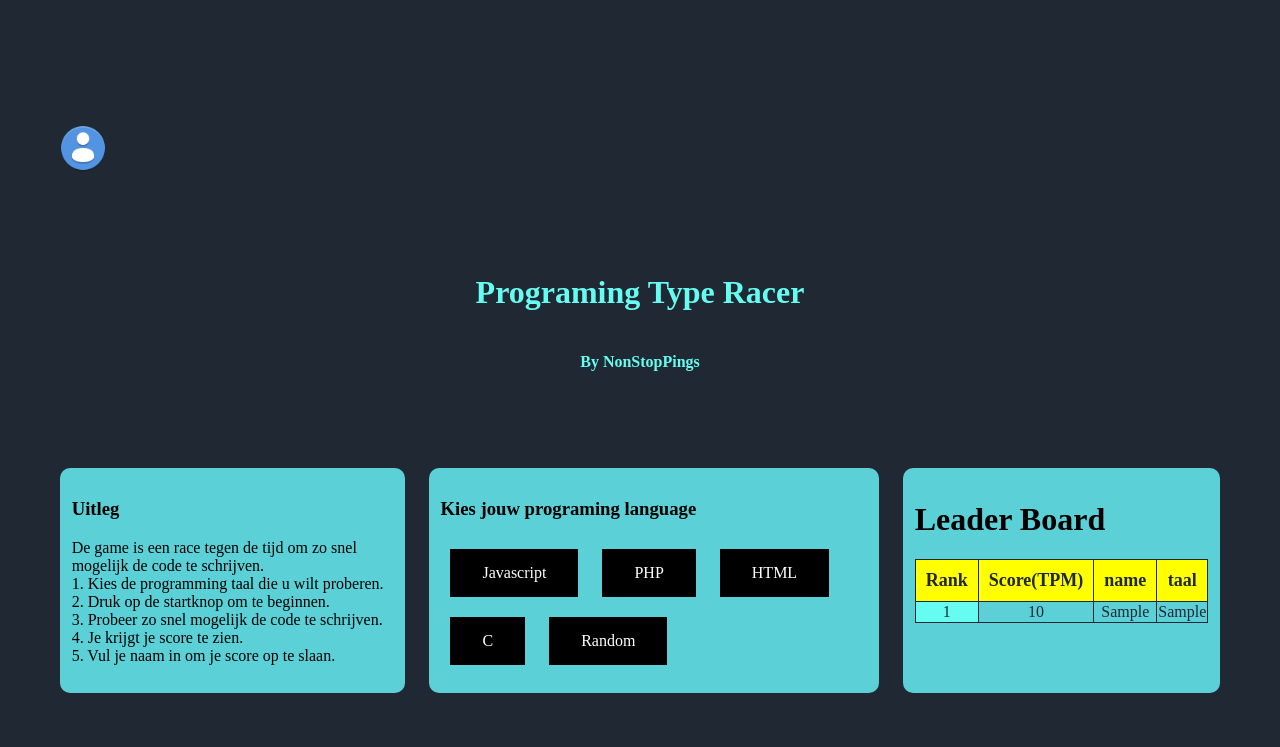
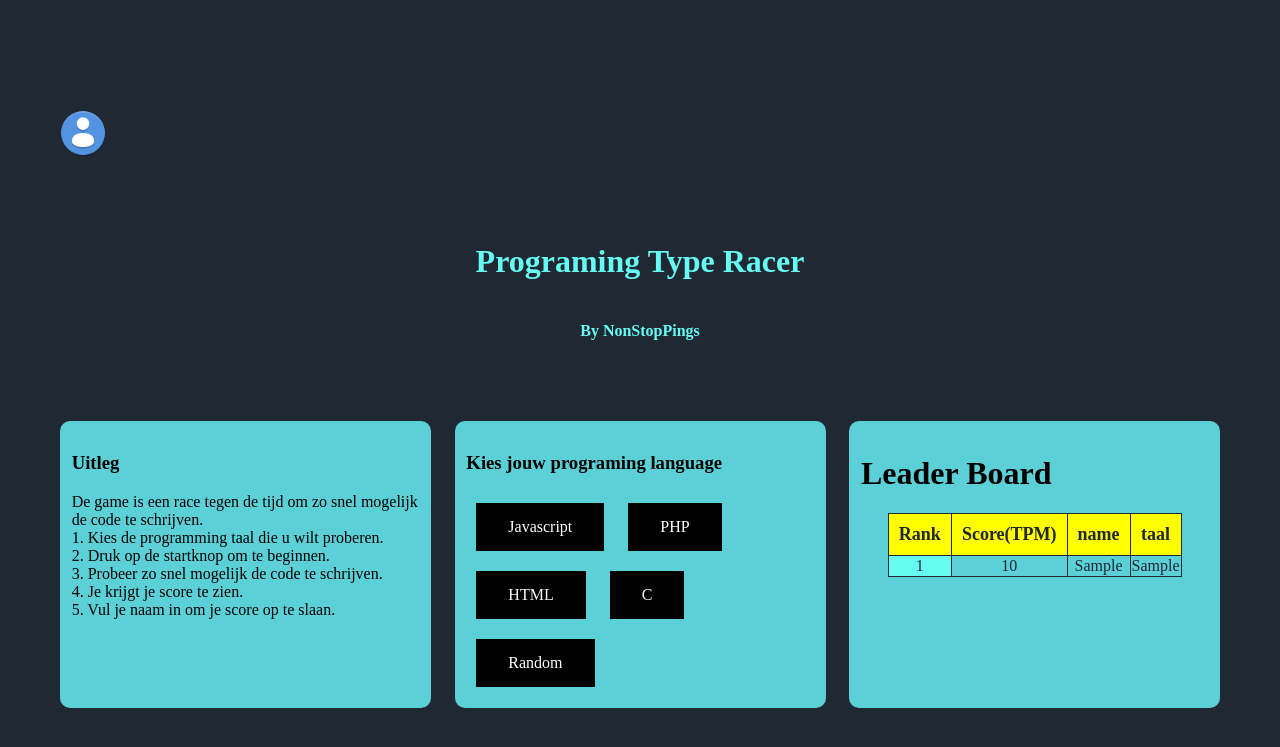
Before and after one commit to Ahmed-Farsi/CodeRacer, a PHP site: page / in a window 1280 px wide. Shown: the top 747 px of the page. Run offline with PHP 8.4, Linux system fonts and the light colour scheme; tables that the repository leaves empty hold one stand-in row (values such as "Sample post").

Commit message:
Uitwerking van de exercise

```diff
--- a/css/home.css
+++ b/css/home.css
@@ -29,6 +29,7 @@ body {
   margin-right: 1%;
   margin-left: 1%;
   border-radius: 10px;
+  width: 70%;
 }
 a {
   margin: 10px;
```
Also changed, not shown: index.php (+4 -4 lines).
